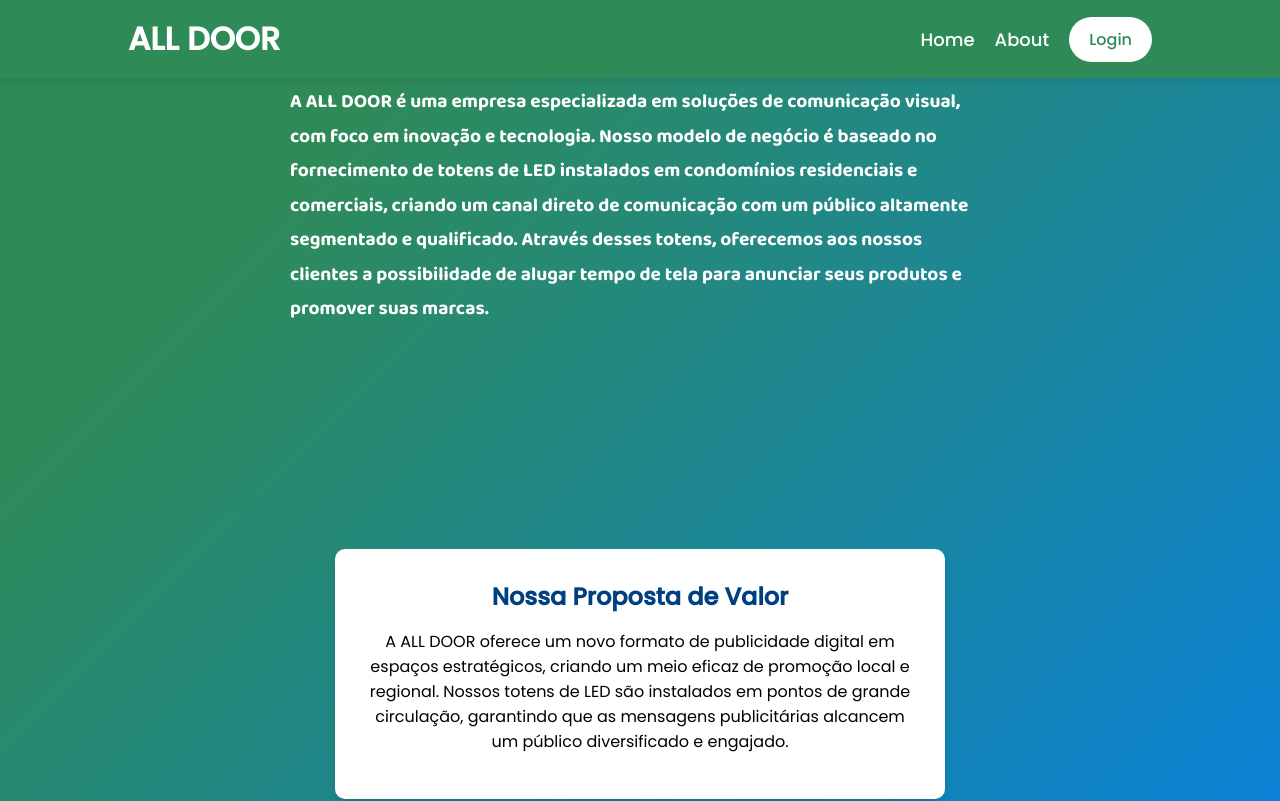
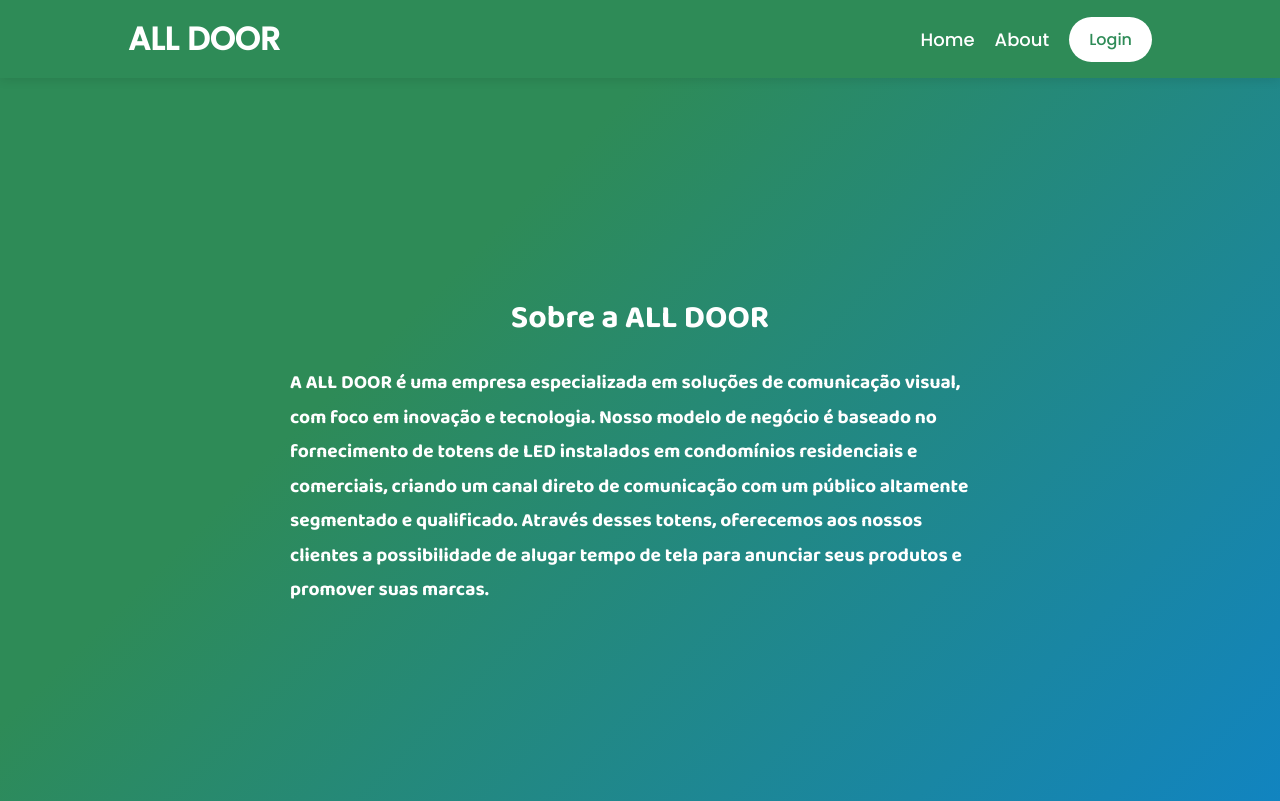
Before and after one commit to AleMiclos/painel-outdoor, a React (Create React App) app: page / in a window 1280 px wide. Shown: the top 801 px of the page. Built offline with nearby package versions, Linux system fonts and the light colour scheme.

Commit message:
atualização totem list

```diff
--- a/public/index.html
+++ b/public/index.html
@@ -20,9 +20,7 @@ body, html {
   padding: 0;
   height: 100%;
   width: 100%;
-  display: flex;
-  justify-content: center;
-  align-items: center;
+
 }
 
     </style>
--- a/src/pages/Home/Home.css
+++ b/src/pages/Home/Home.css
@@ -167,7 +167,6 @@ a {
     display: flex;
     flex-direction: column;
     align-items: center;
-    margin-top: 76%;
     background: linear-gradient(135deg, rgb(46, 139, 87) 20%, rgba(0, 128, 255, 1) 80%);
 }
 
@@ -190,7 +189,7 @@ a {
 /* Seção Home */
 .home-section-a {
     display: flex;
-    height: 85vh; /* Preenche a tela inteira */
+    height: 90vh; /* Preenche a tela inteira */
     margin-bottom: 40px;
     margin-top: 60px;
 }
```
